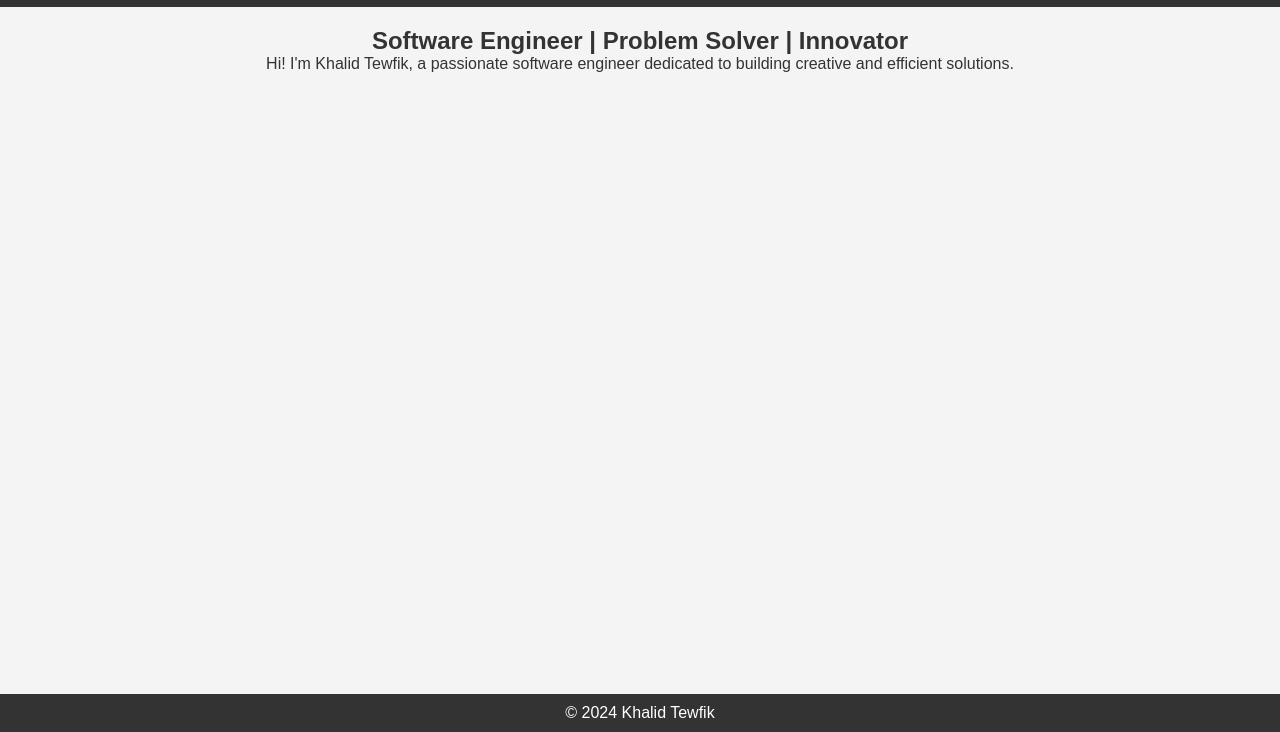
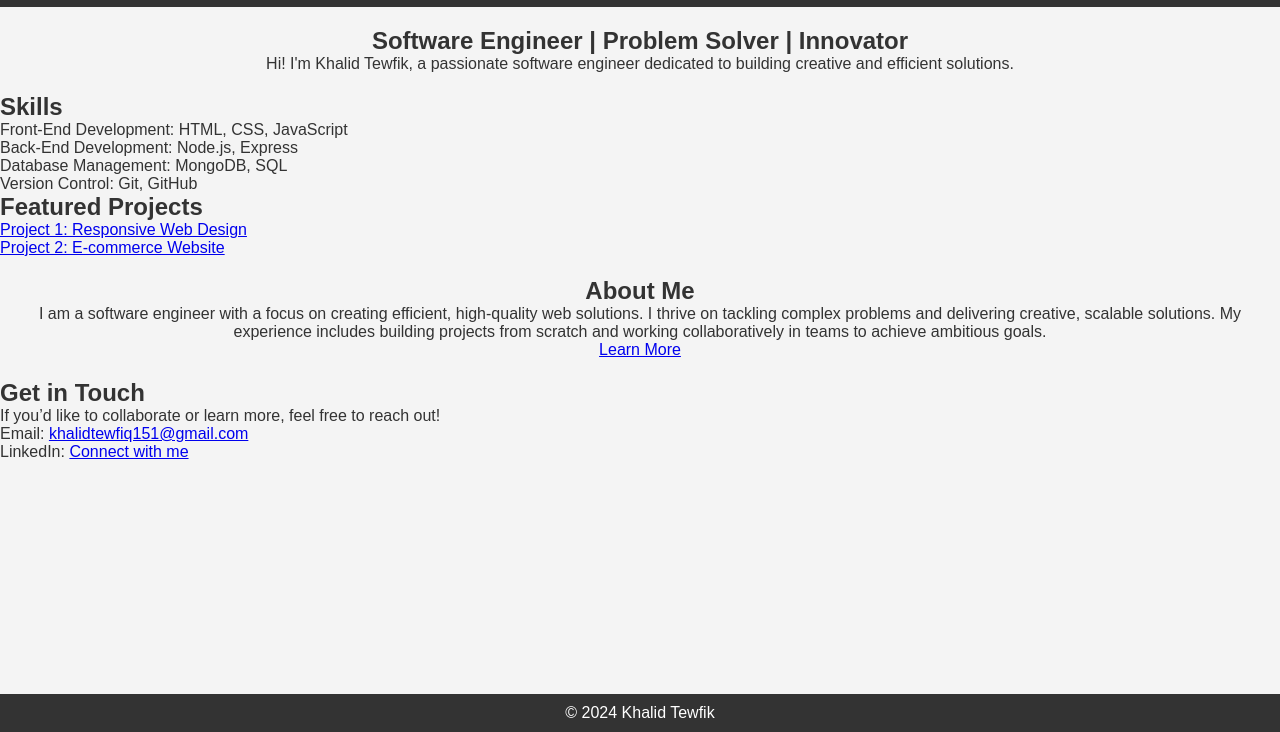
Before and after one commit to 811khalid/Portfolio-Project, a plain HTML site: page index.html in a window 1280 px wide. Shown: the part 68-800 px from the top of the page. Drawn offline with Linux system fonts and the light colour scheme.

Commit message:
add sections to index

```diff
--- a/index.html
+++ b/index.html
@@ -23,6 +23,46 @@
         <p>Hi! I'm Khalid Tewfik, a passionate software engineer dedicated to building creative and efficient solutions.</p>
     </section>
 
+    <section id="skills">
+    <h2>Skills</h2>
+    <ul>
+        <li>Front-End Development: HTML, CSS, JavaScript</li>
+        <li>Back-End Development: Node.js, Express</li>
+        <li>Database Management: MongoDB, SQL</li>
+        <li>Version Control: Git, GitHub</li>
+    </ul>
+</section>
+
+
+<section id="featured-projects">
+    <h2>Featured Projects</h2>
+    <ul>
+        <li><a href="https://github.com/KhalidTewfik/project1" target="_blank">Project 1: Responsive Web Design</a></li>
+        <li><a href="https://github.com/KhalidTewfik/project2" target="_blank">Project 2: E-commerce Website</a></li>
+    </ul>
+</section>
+
+
+<section id="about">
+    <h2>About Me</h2>
+    <p>I am a software engineer with a focus on creating efficient, high-quality web solutions. I thrive on tackling complex problems and delivering creative, scalable solutions. My experience includes building projects from scratch and working collaboratively in teams to achieve ambitious goals.</p>
+    <a href="about.html">Learn More</a>
+</section>
+
+
+<section id="contact">
+    <h2>Get in Touch</h2>
+    <p>If you’d like to collaborate or learn more, feel free to reach out!</p>
+    <p>Email: <a href="mailto:khalidtewfiq151@gmail.com">khalidtewfiq151@gmail.com</a></p>
+    <p>LinkedIn: <a href="https://www.linkedin.com/in/khalid-tewfiq/" target="_blank">Connect with me</a></p>
+</section>
+
+
+<footer>
+    <p>&copy; 2024 Khalid Tewfik | <a href="https://github.com/811khalid" target="_blank">GitHub</a></p>
+</footer>
+
+
     <footer>
         <p>&copy; 2024 Khalid Tewfik</p>
     </footer>
```
